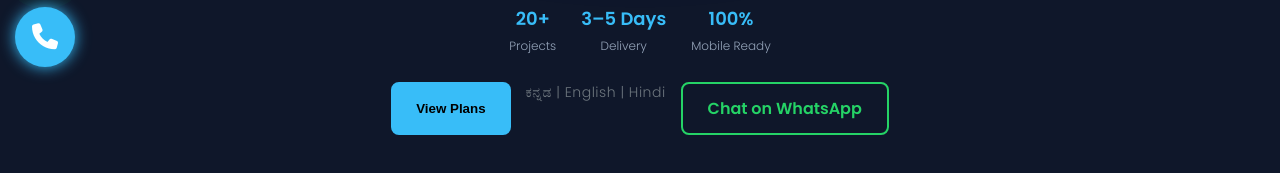
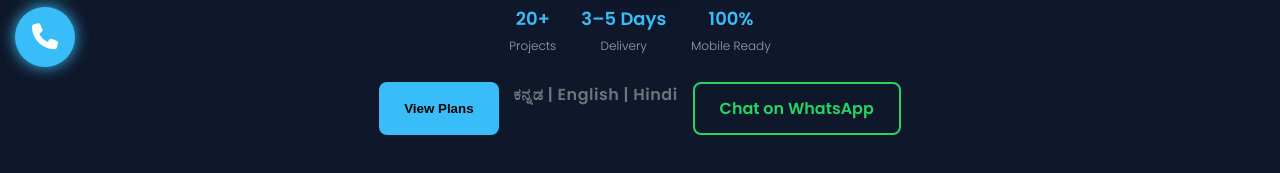
Before and after one commit to Gangaraja11/B.G-Develop, a plain HTML site: page index.html in a window 1280 px wide. Shown: the part 713-886 px from the top of the page. Drawn offline with Linux system fonts and the light colour scheme.

Commit message:
Font weight

```diff
--- a/index.html
+++ b/index.html
@@ -81,7 +81,7 @@
     <!-- CTA BUTTONS -->
     <div class="cta-group">
         <button onclick="showSection('plans')">View Plans</button>
-        <span class="brand-subtitle language" style="font-size: 14px; color: #6c757d; font-weight: 500; letter-spacing: 0.5px;">ಕನ್ನಡ | English | Hindi</span>
+        <span class="brand-subtitle language" style="font-size: 16px; color: #6c757d; font-weight: 700; letter-spacing: 0.5px;">ಕನ್ನಡ | English | Hindi</span>
         <a href="https://wa.me/919035597891" target="_blank" class="cta-secondary">
             Chat on WhatsApp
         </a>
```
